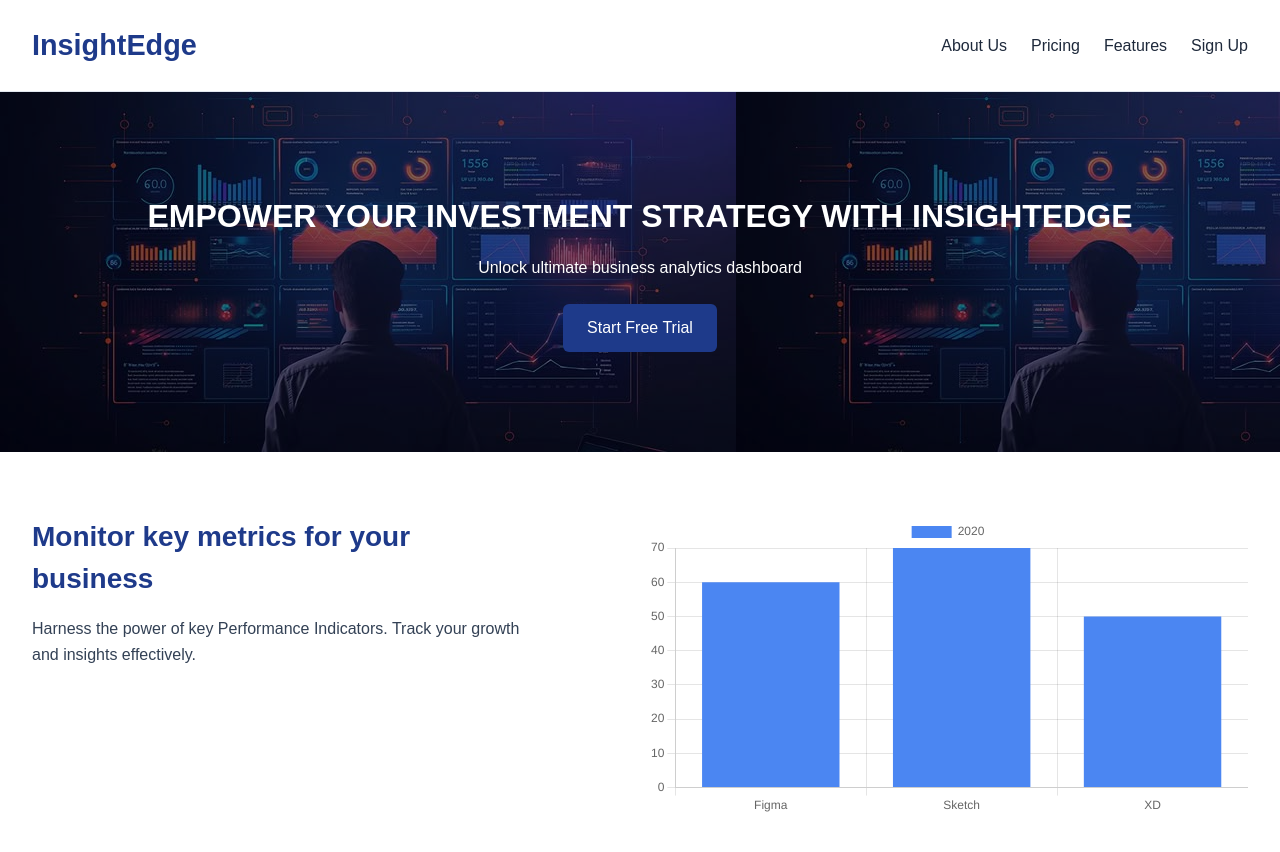
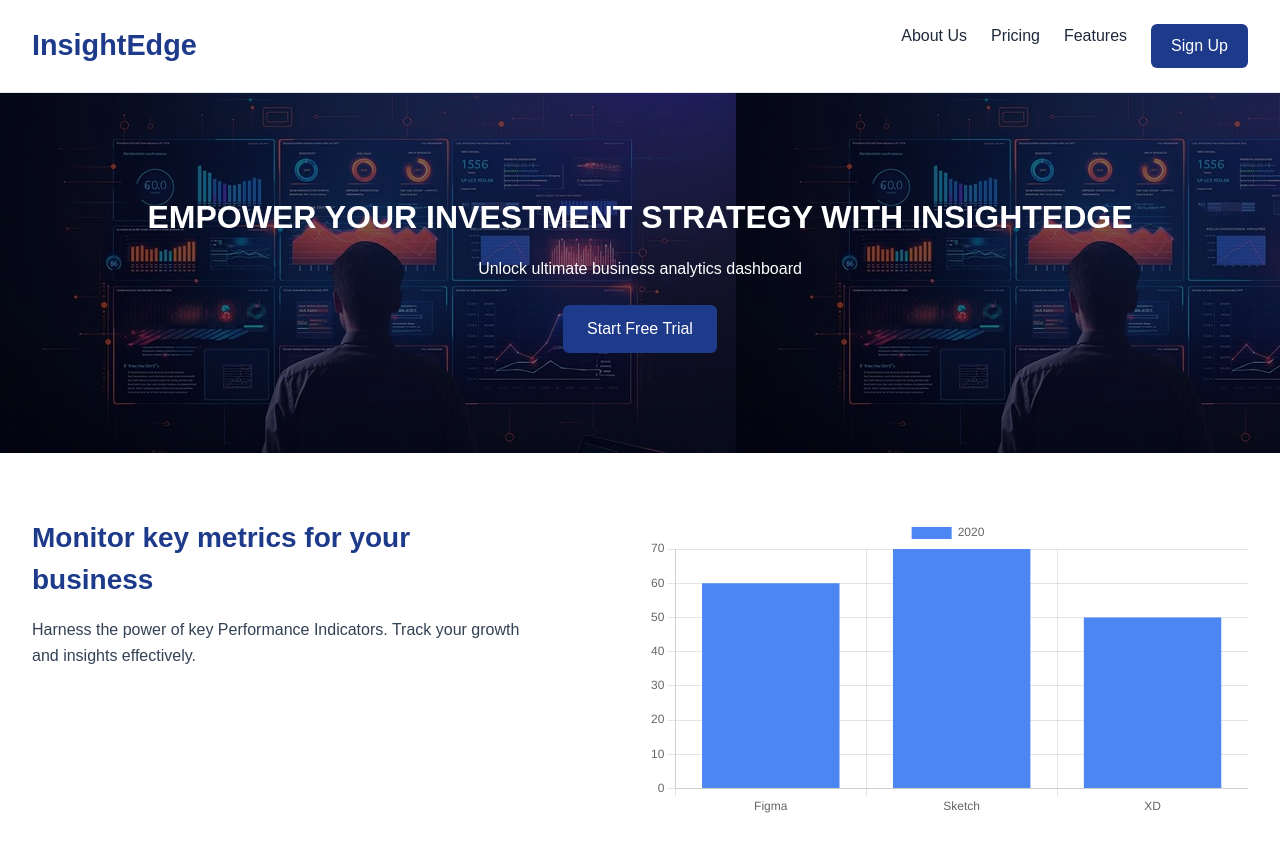
Before and after one commit to Manishym956/IgniteEdge, a React (Vite) app: page / in a window 1280 px wide. Shown: the top 852 px of the page. Built offline with nearby package versions, Linux system fonts and the light colour scheme.

Commit message:
redirection to signup page

```diff
--- a/src/App.css
+++ b/src/App.css
@@ -118,3 +118,17 @@ body, html {
   min-width: 300px;
   max-width: 600px;
 }
+.signup button {
+  background-color:  #1e3a8a;
+  color: white;
+  border: none;
+  padding: 10px 20px;
+  border-radius: 6px;
+  cursor: pointer;
+  font-size: 16px;
+  transition: background-color 0.3s ease;
+}
+
+.signup button:hover {
+  background-color:  #274bc3;
+}
--- a/src/App.jsx
+++ b/src/App.jsx
@@ -9,7 +9,7 @@ import {
   Tooltip,
   Legend,
 } from 'chart.js';
-import { useNavigate } from 'react-router-dom';
+import { useNavigate, Link } from 'react-router-dom';
 import './App.css';
 import SignupPage from './Authentication/Signup';
 ChartJS.register(
@@ -32,8 +32,9 @@ const App = () => {
             <li>About Us</li>
             <li>Pricing</li>
             <li>Features</li>
-            <li onClick={() => { navigate('/signup') }}>Sign Up</li>
-
+            <div className="signup">
+            <button onClick={() => navigate('/Authentication/Signup')}>Sign Up</button>
+            </div>
           </ul>
         </nav>
       </header>
--- a/src/main.jsx
+++ b/src/main.jsx
@@ -2,13 +2,17 @@ import React from 'react';
 import ReactDOM from 'react-dom/client';
 import App from './App';
 import './index.css';
-import { BrowserRouter } from 'react-router-dom';
+import SignupPage from './Authentication/Signup';
+import { BrowserRouter, Route, Routes } from 'react-router-dom';
 
 // This is the main entry point for a Vite-based React application
 ReactDOM.createRoot(document.getElementById('root')).render(
   <React.StrictMode>
     <BrowserRouter>
-    <App />
+    <Routes>
+    <Route path="/" element={<App />} />
+    <Route path="/Authentication/Signup" element={<SignupPage />} />
+    </Routes>
     </BrowserRouter>
   </React.StrictMode>
 );
```
